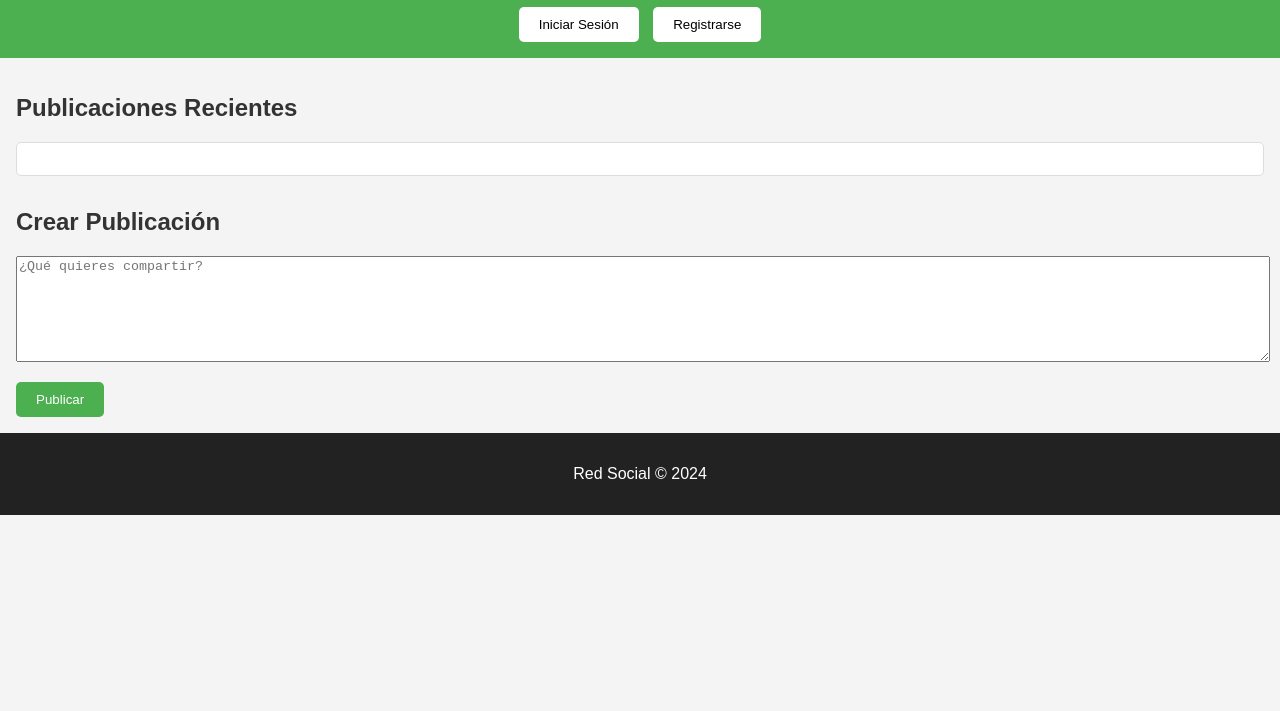
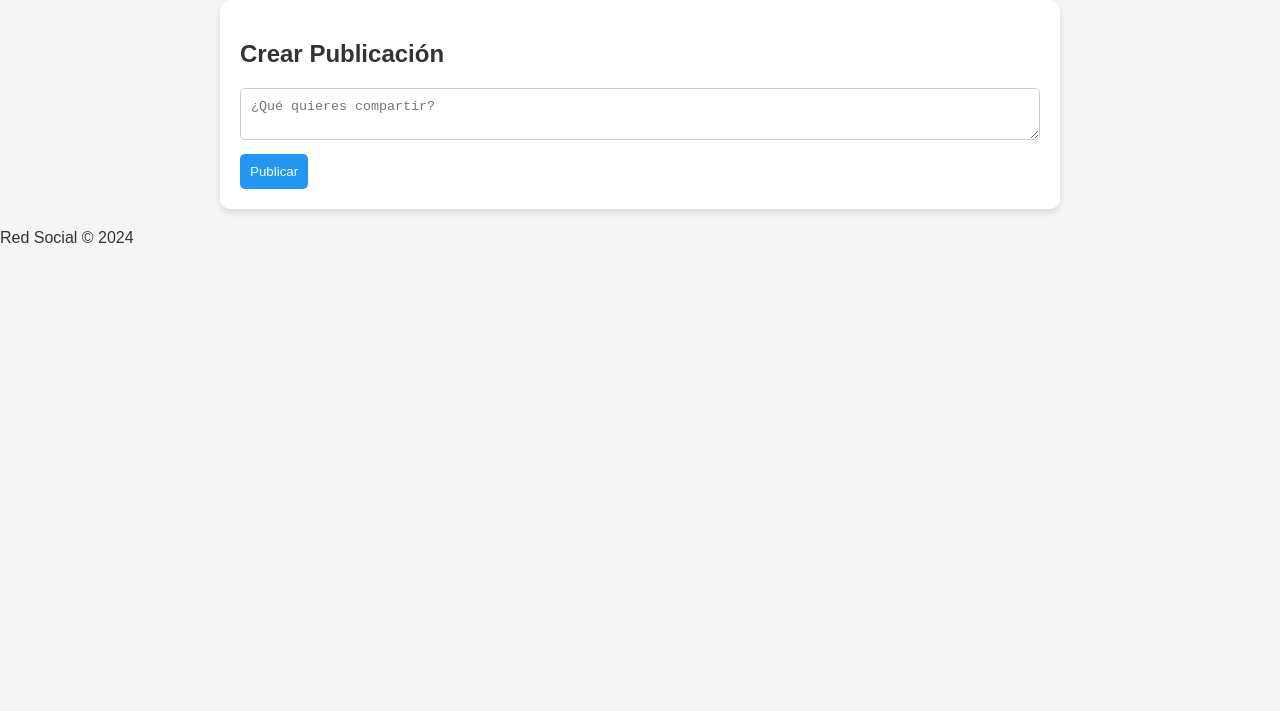
Before and after one commit to Thiagohilost/mini-red-social, a plain HTML site: page index.html in a window 1280 px wide. Shown: the part 89-800 px from the top of the page. Drawn offline with Linux system fonts and the light colour scheme.

Commit message:
Add files via upload
asi es

```diff
--- a/styles.css
+++ b/styles.css
@@ -1,69 +1,55 @@
-/* Reset básico */
+/* Estilos generales */
 body {
+  font-family: Arial, sans-serif;
   margin: 0;
-  font-family: Arial, sans-serif;
-  background-color: #f4f4f4;
+  padding: 0;
+  background-color: #f5f5f5;
   color: #333;
 }
 
-/* Header */
+/* Cabecera */
 header {
   background-color: #4CAF50;
   color: white;
-  padding: 1rem;
+  padding: 10px 20px;
   text-align: center;
 }
 
-header nav {
-  margin-top: 1rem;
+header h1 {
+  margin: 0;
+  font-size: 24px;
 }
 
-header button {
-  margin: 0 5px;
-  padding: 10px 20px;
-  background-color: #fff;
-  border: none;
-  border-radius: 5px;
-  cursor: pointer;
+/* Contenedor principal */
+main {
+  max-width: 800px;
+  margin: 20px auto;
+  background-color: white;
+  padding: 20px;
+  border-radius: 10px;
+  box-shadow: 0 4px 6px rgba(0, 0, 0, 0.1);
 }
 
-header button:hover {
-  background-color: #ddd;
+/* Formulario de inicio de sesión/registro */
+form {
+  display: flex;
+  flex-direction: column;
+  gap: 15px;
+  margin-bottom: 20px;
 }
 
-/* Main content */
-main {
-  padding: 1rem;
+form label {
+  font-weight: bold;
 }
 
-#feed {
-  margin-bottom: 2rem;
-}
-
-#posts {
-  background: #fff;
-  border: 1px solid #ddd;
-  padding: 1rem;
+form input {
+  padding: 10px;
+  border: 1px solid #ccc;
   border-radius: 5px;
 }
 
-#posts > div {
-  margin-bottom: 1rem;
-  padding: 1rem;
-  border: 1px solid #ccc;
-  border-radius: 5px;
-  background-color: #f9f9f9;
-}
-
-/* Crear Publicación */
-#create-post textarea {
-  width: 100%;
-  height: 100px;
-  margin-bottom: 1rem;
-}
-
-#create-post button {
-  padding: 10px 20px;
+form button {
+  padding: 10px;
   background-color: #4CAF50;
   color: white;
   border: none;
@@ -71,17 +57,40 @@ main {
   cursor: pointer;
 }
 
-#create-post button:hover {
+form button:hover {
   background-color: #45a049;
 }
 
-/* Footer */
-footer {
-  text-align: center;
-  padding: 1rem;
-  background-color: #222;
-  color: #fff;
+/* Feed de publicaciones */
+#feed {
+  display: none;
 }
+
+#feed h2 {
+  margin-top: 0;
+}
+
+#post-content {
+  width: calc(100% - 22px);
+  padding: 10px;
+  margin-bottom: 10px;
+  border: 1px solid #ccc;
+  border-radius: 5px;
+}
+
+#post-btn {
+  padding: 10px;
+  background-color: #2196F3;
+  color: white;
+  border: none;
+  border-radius: 5px;
+  cursor: pointer;
+}
+
+#post-btn:hover {
+  background-color: #1976D2;
+}
+
 /* Estilos para las publicaciones */
 .post {
   border: 1px solid #ddd;
@@ -109,7 +118,7 @@ footer {
   background-color: #45a049;
 }
 
-/* Estilos para la sección de comentarios */
+/* Sección de comentarios */
 .comments {
   margin-top: 10px;
 }
@@ -147,3 +156,22 @@ footer {
   background-color: #f1f1f1;
   border-radius: 3px;
 }
+
+/* Responsive design */
+@media (max-width: 600px) {
+  body {
+    font-size: 14px;
+  }
+
+  main {
+    padding: 15px;
+  }
+
+  form input, #post-content {
+    width: 100%;
+  }
+
+  .comments input {
+    width: calc(100% - 80px);
+  }
+}
```
